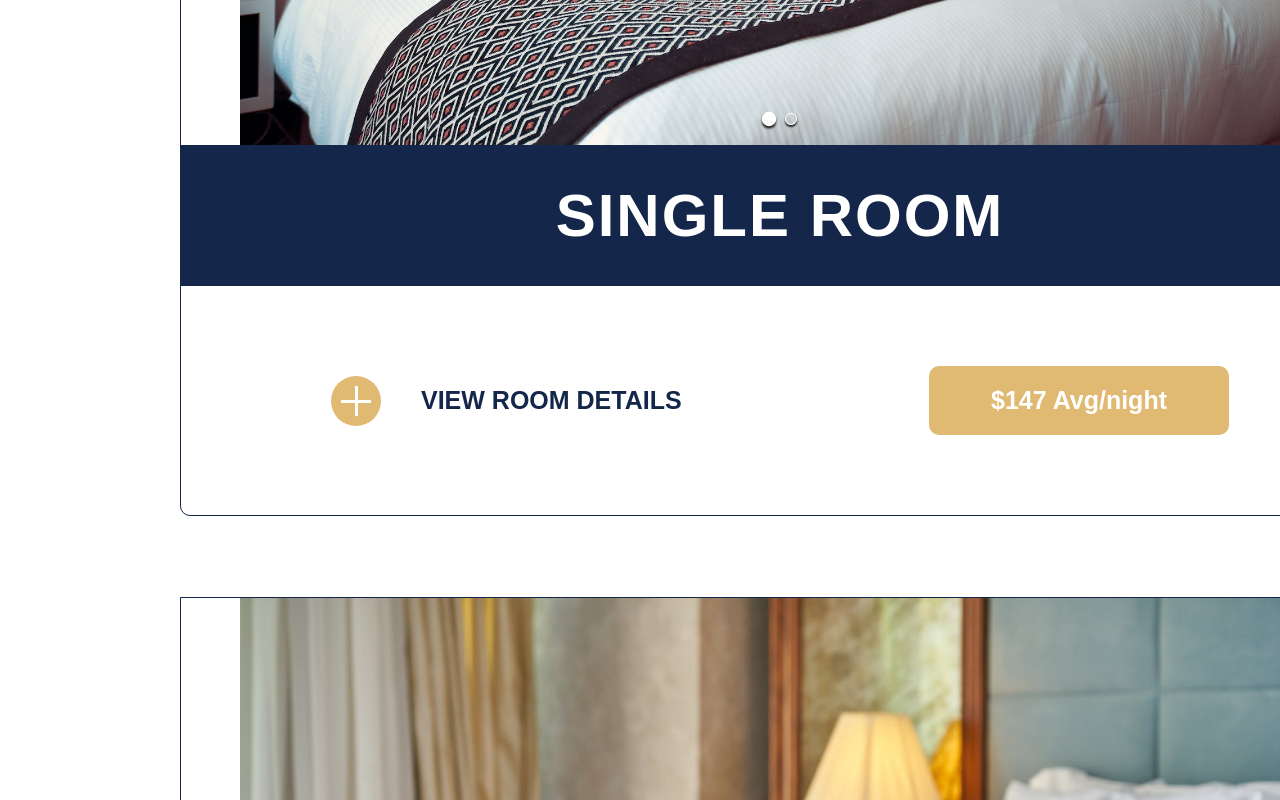
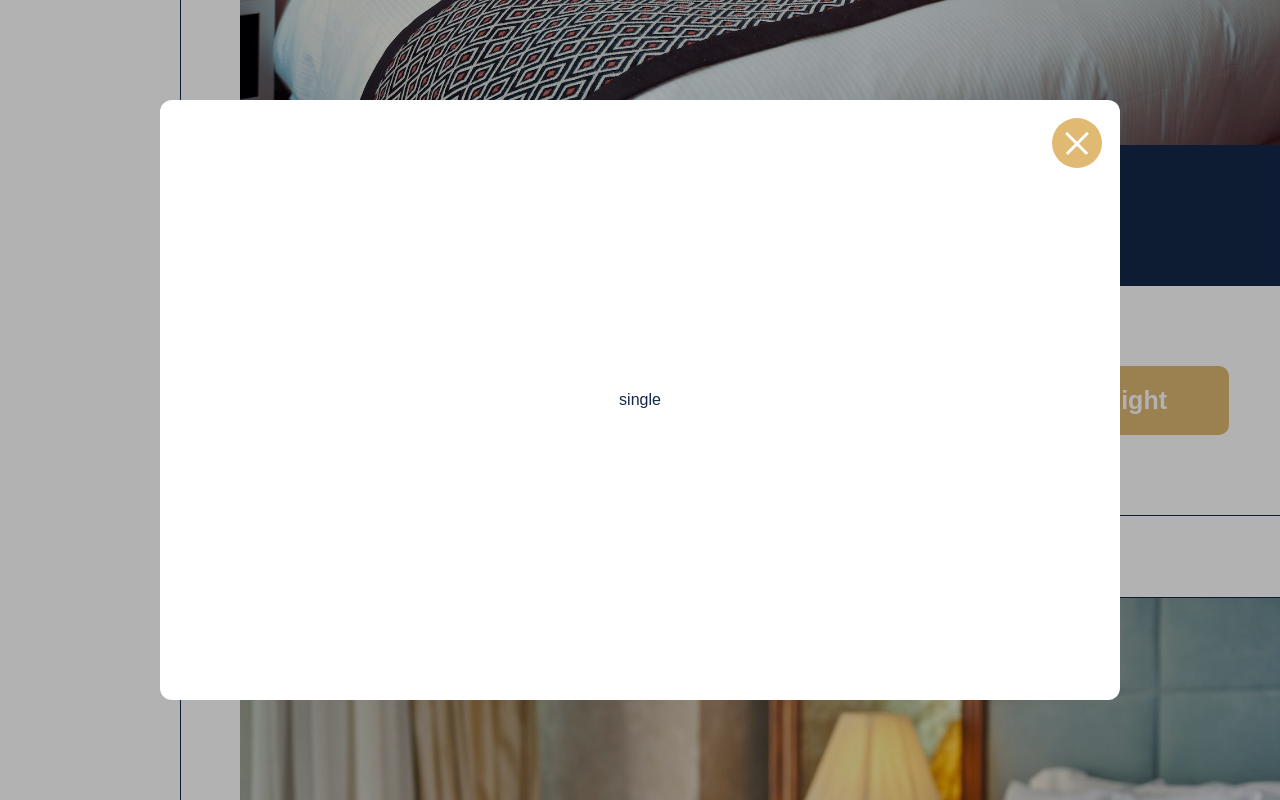
Before and after one commit to VolodymyrVoronov/hotel-front-customer-v1, a React (Vite) app: page /rooms in a window 1280 px wide. Both pictures are taken after a click on the button "$147 Avg/night". Shown: the part 1754-2554 px from the top of the page. Built offline with nearby package versions, Linux system fonts and the light colour scheme.

Commit message:
Updated Rooms.

```diff
--- a/src/components/Modal/Modal.module.css
+++ b/src/components/Modal/Modal.module.css
@@ -1,5 +1,6 @@
 .overlay {
   position: fixed;
+  z-index: 1000;
   top: 0;
   left: 0;
   width: 100%;
@@ -8,14 +9,19 @@
 }
 
 .container {
-  width: 75vw;
-  height: 75vh;
+  width: 95vw;
+  height: 95vh;
   background-color: var(--white);
   position: absolute;
   top: 50%;
   left: 50%;
   transform: translate(-50%, -50%);
   border-radius: 12px;
+
+  @media (min-width: 992px) {
+    width: 75vw;
+    height: 75vh;
+  }
 }
 
 .close-button {
--- a/src/components/Room/Room.tsx
+++ b/src/components/Room/Room.tsx
@@ -12,7 +12,6 @@ import "react-image-gallery/styles/css/image-gallery.css";
 interface IRoomProps extends ComponentProps<"div"> {
   id: string;
   roomId: string;
-  roomPrice: number;
   title: string;
   photos: {
     original: string;
@@ -20,6 +19,7 @@ interface IRoomProps extends ComponentProps<"div"> {
   } extends ReactImageGalleryItem
     ? Array<ReactImageGalleryItem>
     : never;
+
   accordionTitle: string;
   accordionContentText: string;
 
@@ -27,19 +27,24 @@ interface IRoomProps extends ComponentProps<"div"> {
   buttonBookText: string;
 
   className?: string;
+
+  onBookButtonHandle?: (roomId: string) => void;
 }
 
 const Room = ({
   roomId,
-  roomPrice,
   title,
   photos,
+
   accordionTitle,
   accordionContentText,
+
   buttonPriceText,
   buttonBookText,
 
   className,
+
+  onBookButtonHandle,
 
   ...props
 }: IRoomProps): JSX.Element => {
@@ -47,7 +52,9 @@ const Room = ({
   const [toggleAccordion, setToggleAccordion] = useState(false);
 
   const onBookButtonClick = (): void => {
-    console.log(`Book room ${roomId}, price ${roomPrice}`);
+    if (onBookButtonHandle) {
+      onBookButtonHandle(roomId);
+    }
   };
 
   const onBookButtonHover = (): void => {
--- a/src/pages/Contact/Contact.tsx
+++ b/src/pages/Contact/Contact.tsx
@@ -63,6 +63,7 @@ const Contact = (): JSX.Element => {
           <ContactForm className={styles["form"]} />
         </div>
       </div>
+
       <Modal isOpen={toggleModal} onClose={onCloseModal}>
         <ModalContent>
           <Suspense fallback={<>Loading...</>}>
--- a/src/pages/Rooms/Rooms.tsx
+++ b/src/pages/Rooms/Rooms.tsx
@@ -1,7 +1,10 @@
+import { Suspense, useState } from "react";
 import { useTitle } from "ahooks";
 
 import Heading from "../../components/Heading/Heading";
 import Room from "../../components/Room/Room";
+import Modal from "../../components/Modal/Modal";
+import ModalContent from "../../components/ModalContent/ModalContent";
 
 import styles from "./Rooms.module.css";
 
@@ -74,7 +77,23 @@ const rooms = [
 const Rooms = (): JSX.Element => {
   useTitle("Luxury Hotels - Rooms");
 
+  const [toggleModal, setToggleModal] = useState(false);
+  const [roomId, setRoomId] = useState("");
+
+  const onRoomBookButtonClick = (roomId: string): void => {
+    setRoomId(roomId);
+    setToggleModal(true);
+
+    const selectedRoom = rooms.find((room) => room.roomId === roomId);
+    console.log(selectedRoom);
+  };
+
+  const onCloseModal = (): void => {
+    setToggleModal(false);
+  };
+
   return (
+    <>
       <div className={styles["rooms"]}>
         <Heading tag="h3" className={styles["rooms-title"]}>
           Rooms and Rates
@@ -95,17 +114,26 @@ const Rooms = (): JSX.Element => {
               key={room.id}
               id={room.id}
               roomId={room.roomId}
-            roomPrice={room.roomPrice}
               title={room.title}
               photos={room.photos}
               accordionTitle={room.accordionTitle}
               accordionContentText={room.accordionContentText}
               buttonPriceText={room.buttonPriceText}
               buttonBookText={room.buttonBookText}
+              onBookButtonHandle={onRoomBookButtonClick}
             />
           ))}
         </div>
       </div>
+
+      <Modal isOpen={toggleModal} onClose={onCloseModal}>
+        <ModalContent>
+          <Suspense fallback={<>Loading...</>}>
+            <p>{roomId}</p>
+          </Suspense>
+        </ModalContent>
+      </Modal>
+    </>
   );
 };
 
```
Lines whose indentation alone changed are shown as unchanged.
